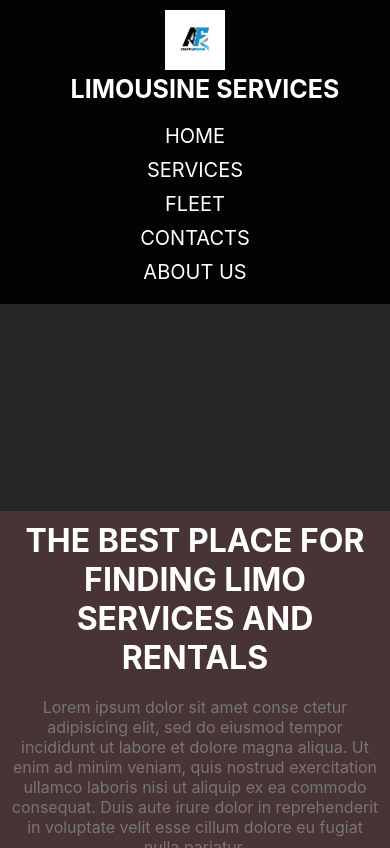
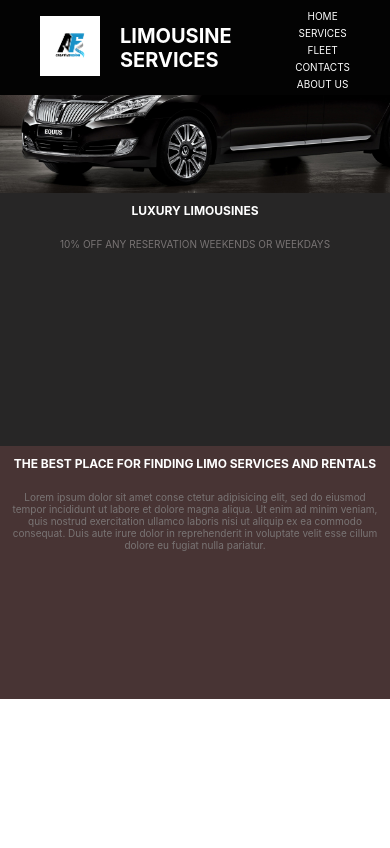
Before and after one commit to nuristany/limo-services, a React (Create React App) app: page / in a window 390 px wide. Built offline with nearby package versions, Linux system fonts and the light colour scheme.

Commit message:
adjusting style for small screens

```diff
--- a/src/App.css
+++ b/src/App.css
@@ -56,20 +56,26 @@
 }
 
 /* navbar small screen style */
-@media screen and (max-width: 570px) {
+@media screen and (max-width: 500px) {
   .navbar {
-    flex-direction: column;
-    padding: 10px;
+    flex-direction: row;
+    padding-top: 0px;
+    padding-bottom: 0px;
+
 
   }
 
   .nav-items {
     text-align: center;
-    margin-top: 10px;
+    margin-top: 5px;
   }
   .nav-items ul li {
+    font-size: 10px;
     display: block;
-    margin: 10px 0;
+    margin: 5px 0;
+  }
+  .nav-title h1 {
+    font-size: 20px;
   }
 }
 
@@ -141,9 +147,18 @@
     flex-direction: column;
   }
 
+  .homepage-image img {
+    width: 100%;
+    padding-top: 20px;
+
+  }
+
+
+
+
   .text-left,
   .text-right {
-    height: 40vh;
+    height: 30vh;
   }
 
   .text-left h1,
@@ -153,6 +168,15 @@
     width: auto; /* Reset width */
     padding: 10px; /* Add padding */
     text-align: center; /* Center-align text */
+
+  }
+
+  .text-left h1, .text-right h1 {
+    font-size: 12px;
+  }
+
+  .text-left p, .text-right p {
+    font-size: 10px;
   }
 }
 
```
